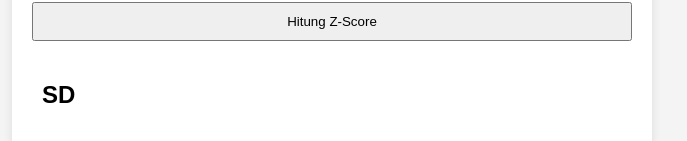
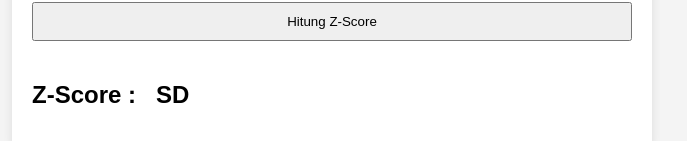
Before and after one commit to habibip2/zscorecalc, a plain HTML site: page index.html in a window 1280 px wide. Shown: the part 401-542 px from the top of the page, without its empty margins (308-995 px from the left). Drawn offline with Linux system fonts and the light colour scheme.

Commit message:
Update index.html

```diff
--- a/index.html
+++ b/index.html
@@ -32,6 +32,7 @@
 
         <button id="hitung">Hitung Z-Score</button>
         <div style="display: flex; align-items: start; gap: 10px; margin-top: 20px;">
+		<h2>Z-Score :</h2>
             <div id="hasil" style="margin-top: 25px;"></div>
 		<h2>SD</h2>
         </div>
```
